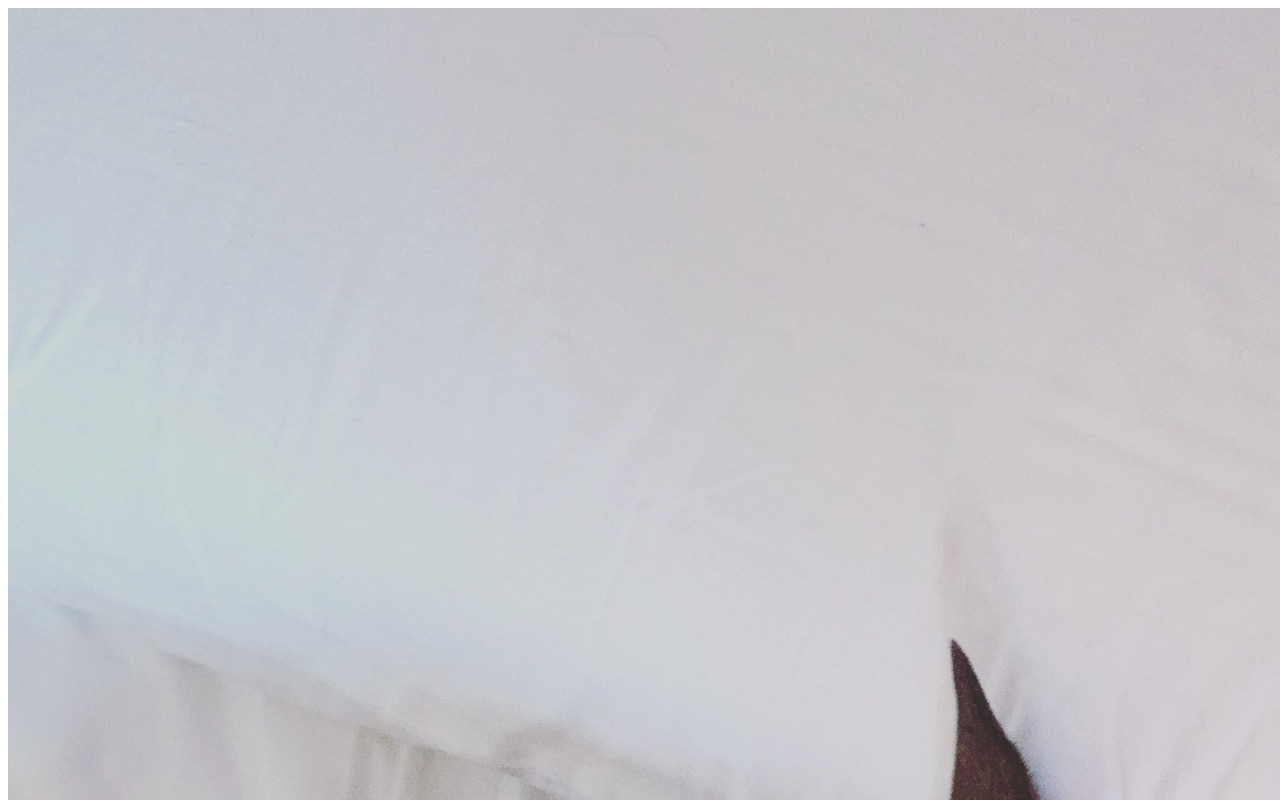
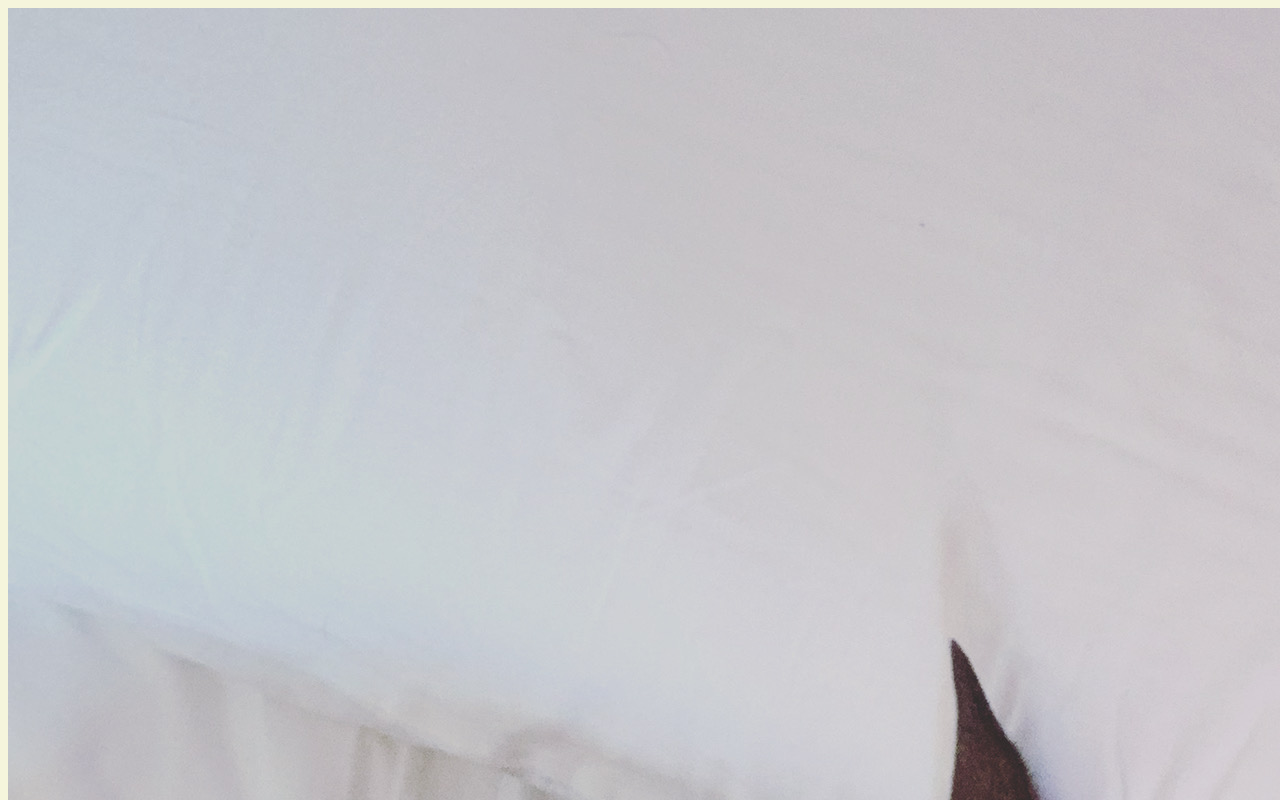
Before and after one commit to Bartoeli/Vizitka, a plain HTML site: page index.html in a window 1280 px wide. Shown: the top 800 px of the page. Drawn offline with Linux system fonts and the light colour scheme.

Commit message:
barva pozadí

```diff
--- a/index.html
+++ b/index.html
@@ -3,6 +3,7 @@
 <head>
   <meta charset="UTF-8">
   <meta name="viewport" content="width=device-width, initial-scale=1.0">
+  <link rel="stylesheet" href="styly.css">
   <title>Document</title>
 </head>
 <body>
--- /dev/null
+++ b/styly.css
@@ -0,0 +1,3 @@
+body {
+  background-color: beige;
+}
```
